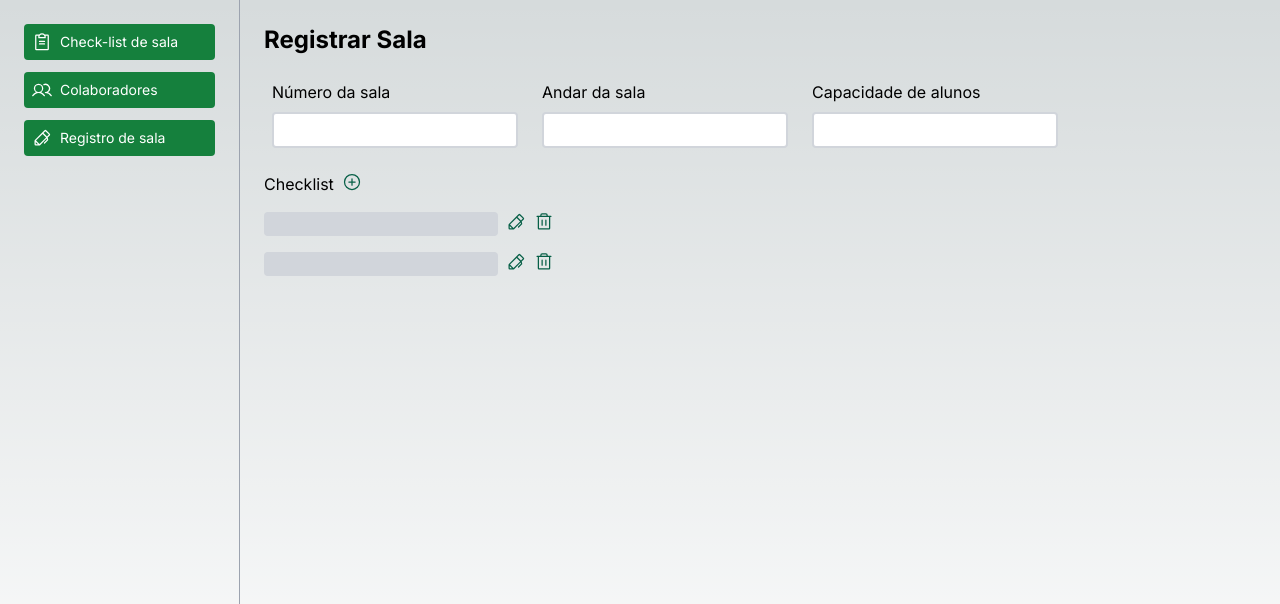
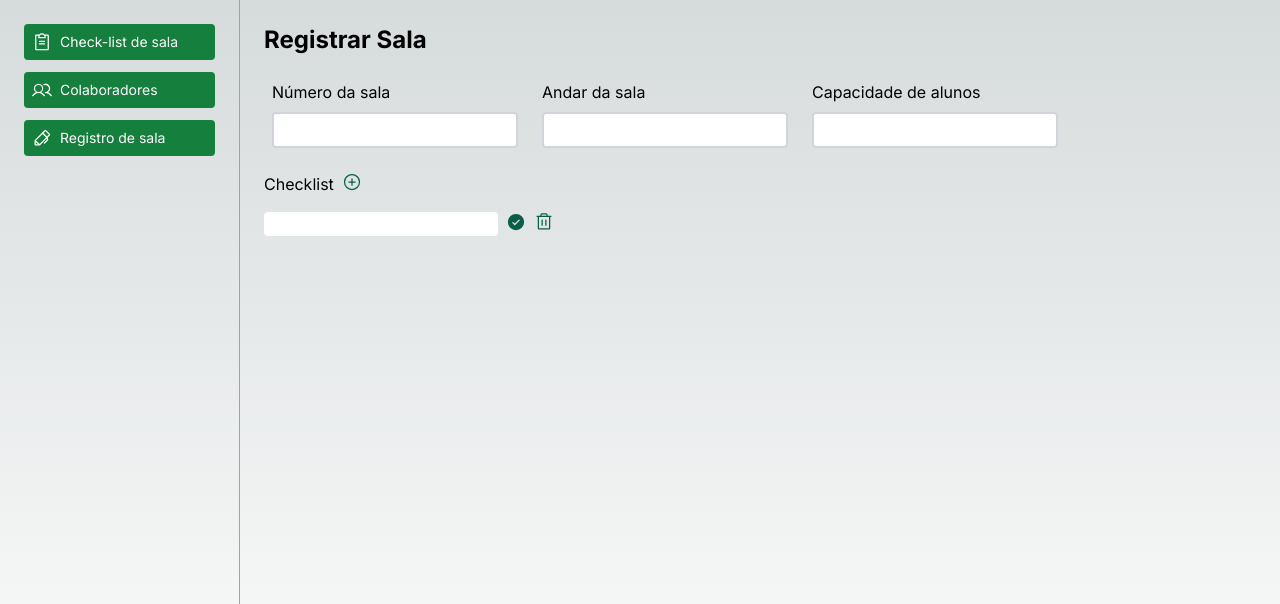
Before and after one commit to marvingall/ProjetoFinalDc, a Next.js app in the folder dashboard-alert-panel/: page /room-register in a window 1280 px wide. Both pictures are taken after a click on the icon 351 px from the left and 182 px from the top of the page. Shown: the top 604 px of the page. Built offline with nearby package versions, Linux system fonts and the light colour scheme.

Commit message:
finalizada logica da pagina de registro de sala

```diff
--- a/dashboard-alert-panel/src/app/room-register/page.js
+++ b/dashboard-alert-panel/src/app/room-register/page.js
@@ -5,20 +5,40 @@ import { CheckCircle, Pen, PlusCircle, Trash } from "@phosphor-icons/react/dist/
 import { useState } from "react";
 
 export default function RoomRegister(){
-
-    const [roomFields, setRoomFields] = useState([
-        {
-            editable: false,
-            value: ""
-        }
-    ]);
+    const [roomFields, setRoomFields] = useState([]);
 
     function switchEditable(fieldIdx){
         const newRoomFields = roomFields.map((field, idx) => {
+            const isEmpty = field.value === "";
+
             if(idx === fieldIdx){
                 return {
                     ...field,
-                    editable: !field.editable
+                    editable: !isEmpty ? !field.editable : field.editable
+                }
+            } else {
+                return {
+                    ...field,
+                    editable: false
+                }
+            }
+        });
+
+        setRoomFields(newRoomFields);
+    }
+
+    function addField(){
+        if (roomFields.every(field => !field.editable) && roomFields.every(field => field.value !== "")){
+            setRoomFields([...roomFields, {editable: true, value: ""}]);
+        }
+    }
+
+    function onChangeField(e){
+        const newRoomFields = roomFields.map((field, fieldIdx) => {
+            if(fieldIdx === Number(e.target.id)){
+                return {
+                    ...field,
+                    value: e.target.value
                 }
             }
             return field;
@@ -27,10 +47,10 @@ export default function RoomRegister(){
         setRoomFields(newRoomFields);
     }
 
-    function addField(){
-        if (roomFields.every(field => !field.editable)){
-            setRoomFields([...roomFields, {editable: false, value: ""}]);
-        }
+    function deleteField(e){
+        const newRoomFields = roomFields.filter((field, idx) => idx !== Number(e.target.id));
+
+        setRoomFields(newRoomFields);
     }
 
 
@@ -47,9 +67,9 @@ export default function RoomRegister(){
         </div>
         {roomFields.map((field, fieldIdx) => (
             <div className="flex gap-2" key={fieldIdx}>
-                <input className="rounded disabled:bg-gray-300" disabled={!field.editable} />
+                <input id={fieldIdx} value={field.value} onChange={onChangeField} className="rounded disabled:bg-gray-300" disabled={!field.editable} />
                 {field.editable ? <CheckCircle weight="fill" size={20} className="text-emerald-800 cursor-pointer" onClick={() => switchEditable(fieldIdx)} /> : <Pen size={20} className="text-emerald-800 cursor-pointer" onClick={() => switchEditable(fieldIdx)} />}
-                <Trash size={20} className="text-emerald-800 cursor-pointer" />
+                <Trash id={fieldIdx} onClick={deleteField} size={20} className="text-emerald-800 cursor-pointer" />
             </div>
         ))}
     </main>
```
